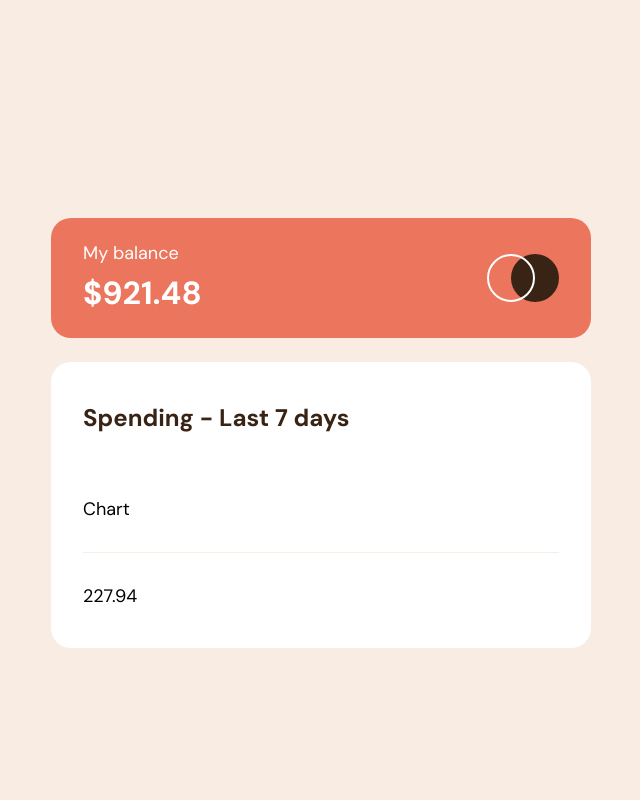
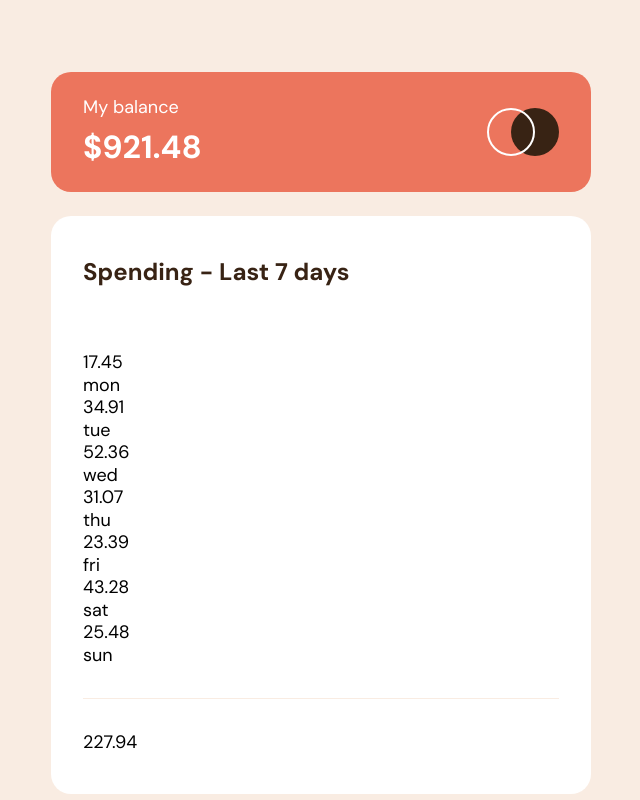
Before and after one commit to runny-life/expenses-caart-component, a React (Vite) app: page / in a window 1280 px wide. Shown: the whole page, without its empty margins (319-959 px from the left). Built offline with nearby package versions, Linux system fonts and the light colour scheme.

Commit message:
feat: add template chart bar component

```diff
--- a/src/components/Chart/Chart.jsx
+++ b/src/components/Chart/Chart.jsx
@@ -1,5 +1,23 @@
-function Chart() {
-  return <p>Chart</p>;
+import styles from './Chart.module.scss';
+import ChartBar from '@/components/ChartBar/ChartBar.jsx';
+
+function Chart({ data }) {
+  const maxAmount = Math.max(...data.map((item) => item.amount));
+
+  const toDayIndex = (new Date().getDay() + 6) % 7;
+  return (
+    <div className={styles.chart}>
+      {data.map((item, index) => (
+        <ChartBar
+          key={item.day}
+          day={item.day}
+          amount={item.amount}
+          heightPercent={(item.amount / maxAmount) * 100}
+          isToday={index === toDayIndex}
+        />
+      ))}
+    </div>
+  );
 }
 
 export default Chart;
--- /dev/null
+++ b/src/components/ChartBar/ChartBar.jsx
@@ -0,0 +1,16 @@
+import styles from './ChartBar.module.scss';
+
+function ChartBar({ day, amount, heightPercent, isToday }) {
+  return (
+    <div className={styles.chartBar}>
+      <div className={styles.tooltip}>{amount}</div>
+      <div
+        className={`${styles.bar} ${isToday ? styles.barToday : ''}`}
+        style={{ height: `${heightPercent}%` }}
+      ></div>
+      <span className={styles.day}>{day}</span>
+    </div>
+  );
+}
+
+export default ChartBar;
--- a/src/components/ChartCard/ChartCard.jsx
+++ b/src/components/ChartCard/ChartCard.jsx
@@ -8,7 +8,7 @@ function ChartCard({ data }) {
   return (
     <div className={styles.card}>
       <h1 className={styles.title}>Spending - Last 7 days</h1>
-      <Chart />
+      <Chart data={data} />
       <hr className={styles.divider} />
       <Summary total={total} />
     </div>
```
Also changed, not shown: src/components/ChartBar/ChartBar.module.scss (added).
